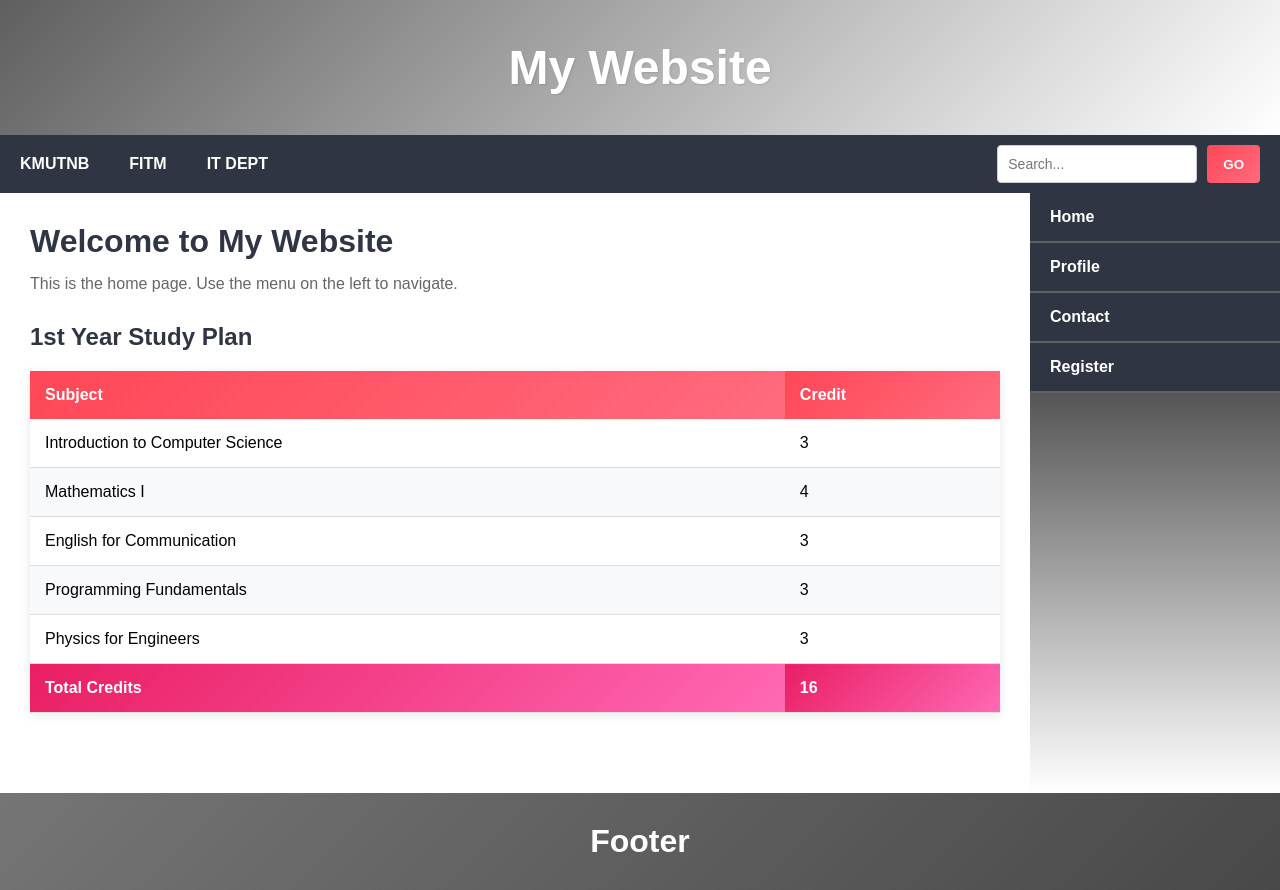
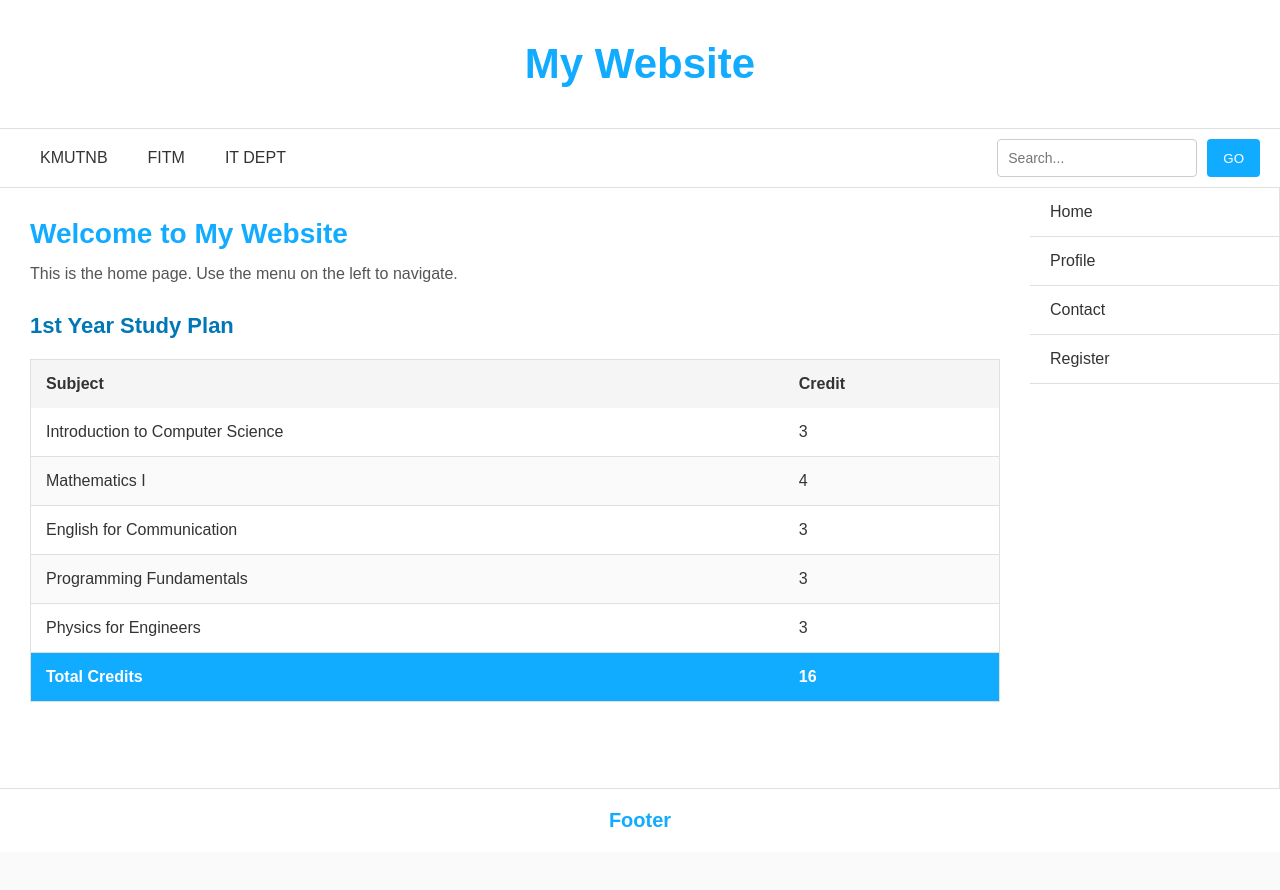
Before and after one commit to Wutthipong-06/Cw6--Website-Int, a plain HTML site: page index.html in a window 1280 px wide. After the commit the page ends 852 px from the top, so only its background shows below. Drawn offline with Linux system fonts and the light colour scheme.

Commit message:
Change Color V2

```diff
--- a/styles.css
+++ b/styles.css
@@ -5,61 +5,63 @@
 }
 body {
     font-family: Arial, sans-serif;
-    background-color: #f5f5f5;
+    background-color: #fafafa;
+    color: #333;
 }
 /* Header */
 .header {
-    background: linear-gradient(135deg, #5f5f5f, #ffffff);
-    color: rgb(255, 255, 255);
+    background: #ffffff;
+    color: #11acff;
     text-align: center;
     padding: 40px 20px;
-    font-size: 48px;
+    font-size: 42px;
     font-weight: bold;
-    text-shadow: 1px 1px 2px rgba(0,0,0,0.1);
+    border-bottom: 1px solid #e0e0e0;
 }
 /* Navigation */
 .navbar {
-    background-color: #2f3542;
-    padding: 0;
+    background-color: #ffffff;
+    padding: 0 20px;
     display: flex;
     justify-content: space-between;
     align-items: center;
+    border-bottom: 1px solid #e0e0e0;
 }
 .nav-left {
     display: flex;
 }
 .nav-item {
-    color: white;
+    color: #333;
     padding: 15px 20px;
     text-decoration: none;
-    font-weight: bold;
-    transition: background-color 0.3s;
+    font-weight: 500;
+    transition: color 0.3s;
 }
 .nav-item:hover {
-    background-color: #57606f;
+    color: #11acff;
 }
 .search-container {
-    padding: 10px 20px;
+    padding: 10px 0;
     display: flex;
     gap: 10px;
 }
 .search-input {
     padding: 8px 12px;
-    border: none;
+    border: 1px solid #ccc;
     border-radius: 4px;
     width: 200px;
 }
 .search-btn {
-    background: linear-gradient(135deg, #ff4757, #ff6b7d);
+    background: #11acff;
     color: white;
     border: none;
     padding: 8px 16px;
     border-radius: 4px;
     cursor: pointer;
-    font-weight: bold;
+    font-weight: 500;
 }
 .search-btn:hover {
-    background: linear-gradient(135deg, #ff3742, #ff5668);
+    background: #11acff;
 }
 /* Main Content */
 .container {
@@ -69,34 +71,34 @@ body {
 .main-content {
     flex: 1;
     padding: 30px;
-    background-color: white;
+    background-color: #ffffff;
     margin: 0;
 }
 .welcome-title {
-    font-size: 32px;
+    font-size: 28px;
     margin-bottom: 15px;
-    color: #2f3542;
+    color: #11acff;
 }
 .welcome-text {
-    color: #666;
+    color: #555;
     margin-bottom: 30px;
     font-size: 16px;
 }
 .study-plan-title {
-    font-size: 24px;
+    font-size: 22px;
     margin-bottom: 20px;
-    color: #2f3542;
+    color: #0077b6;
 }
 /* Table */
 .study-table {
     width: 100%;
     border-collapse: collapse;
     margin-bottom: 20px;
-    box-shadow: 0 2px 10px rgba(0,0,0,0.1);
+    border: 1px solid #e0e0e0;
 }
 .study-table th {
-    background: linear-gradient(135deg, #ff4757, #ff6b7d);
-    color: white;
+    background: #f5f5f5;
+    color: #333;
     padding: 15px;
     text-align: left;
     font-weight: bold;
@@ -107,40 +109,40 @@ body {
     background-color: white;
 }
 .study-table tr:nth-child(even) td {
-    background-color: #f8f9fa;
+    background-color: #fafafa;
 }
 .study-table tr:hover td {
-    background-color: #e3f2fd;
+    background-color: #f0f8ff;
 }
 .total-row {
-    background: linear-gradient(135deg, #e91e63, #ff69b4) !important;
+    background: #11acff !important;
     color: white;
     font-weight: bold;
 }
 .total-row td {
-    background: linear-gradient(135deg, #e91e63, #ff69b4) !important;
+    background: #11acff !important;
     color: white;
 }
 
 /* Sidebar */
 .sidebar {
     width: 250px;
-    background: linear-gradient(180deg, #000000, #ffffff);
+    background: #ffffff;
+    border-right: 1px solid #e0e0e0;
     padding: 0;
 }
 .sidebar-item {
     display: block;
-    background-color: #2f3542;
-    color: white;
+    color: #333;
     padding: 15px 20px;
     text-decoration: none;
-    border-bottom: 2px solid #616161;
-    font-weight: bold;
-    transition: all 0.3s;
+    font-weight: 500;
+    border-bottom: 1px solid #e0e0e0;
+    transition: color 0.3s, background 0.3s;
 }
 .sidebar-item:hover {
-    background-color: #57606f;
-    transform: translateX(5px);
+    color: #11acff;
+    background-color: #f5f5f5;
 }
 
 form {
@@ -153,7 +155,7 @@ form {
 }
 label {
   margin-bottom: 5px;
-  font-weight: bold;
+  font-weight: 500;
   font-size: 14px;
 }
 input[type="text"],
@@ -171,32 +173,33 @@ input[type="tel"] {
   border: none;
   border-radius: 5px;
   font-size: 16px;
-  font-weight: bold;
+  font-weight: 500;
   cursor: pointer;
   margin-top: 10px;
 }
 .btn input[type="submit"] {
-  background-color: #00cc44;
+  background-color: #0ccf43;
   color: #fff;
 }
 .btn input[type="submit"]:hover {
-  background-color: #009933;
+  background-color: #058a00;
 }
 .btn input[type="reset"] {
-  background-color: #ff4d4d;
+  background-color: #e60e0e;
   color: #fff;
 }
 .btn input[type="reset"]:hover {
-  background-color: #e60000;
+  background-color: #ab0000;
 }
 
 .footer {
-    background: linear-gradient(135deg, #757575, #484848);
-    color: rgb(255, 255, 255);
+    background: #ffffff;
+    color: #11acff;
     text-align: center;
-    padding: 30px;
-    font-size: 32px;
+    padding: 20px;
+    font-size: 20px;
     font-weight: bold;
+    border-top: 1px solid #e0e0e0;
     margin-top: auto;
 }
 
@@ -221,7 +224,7 @@ input[type="tel"] {
     }
 
     .header {
-        font-size: 32px;
+        font-size: 28px;
         padding: 20px;
     }
 }
```
Also changed, not shown: contact.html (+2 -2 lines).
